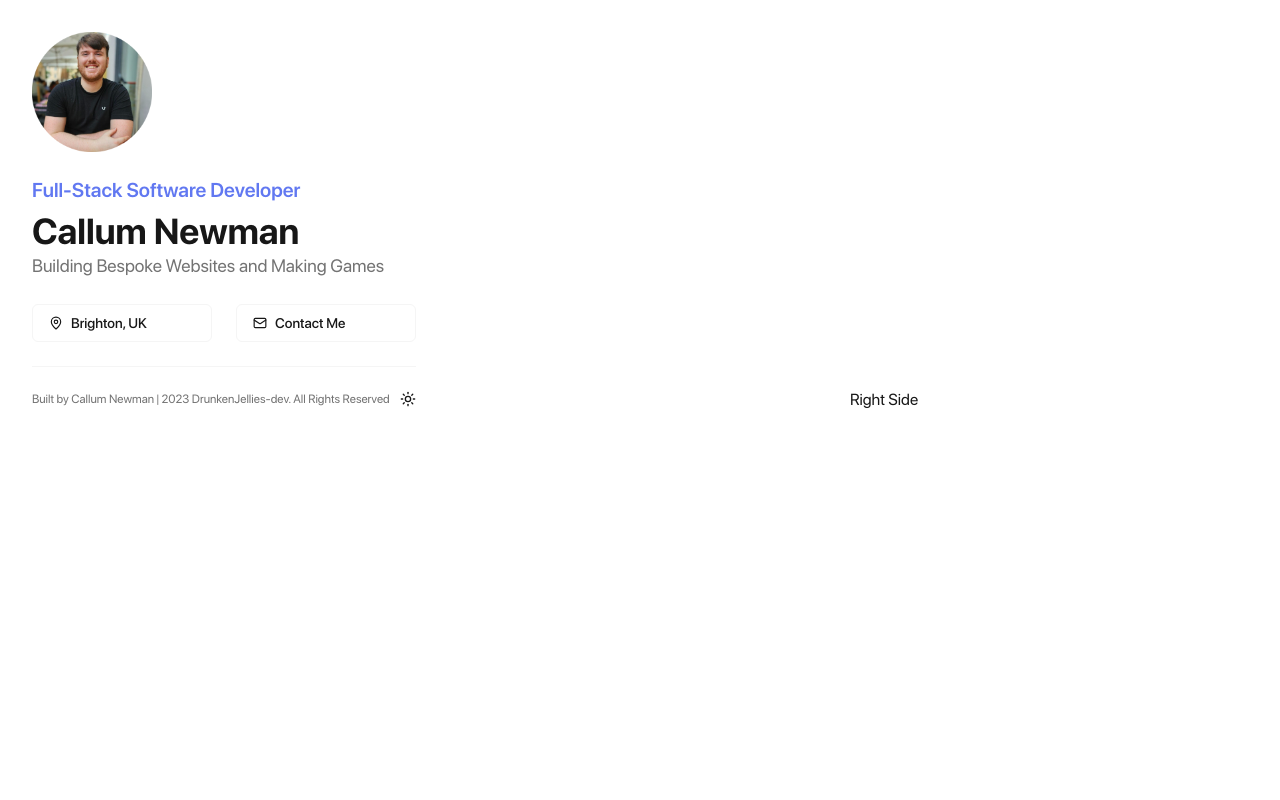
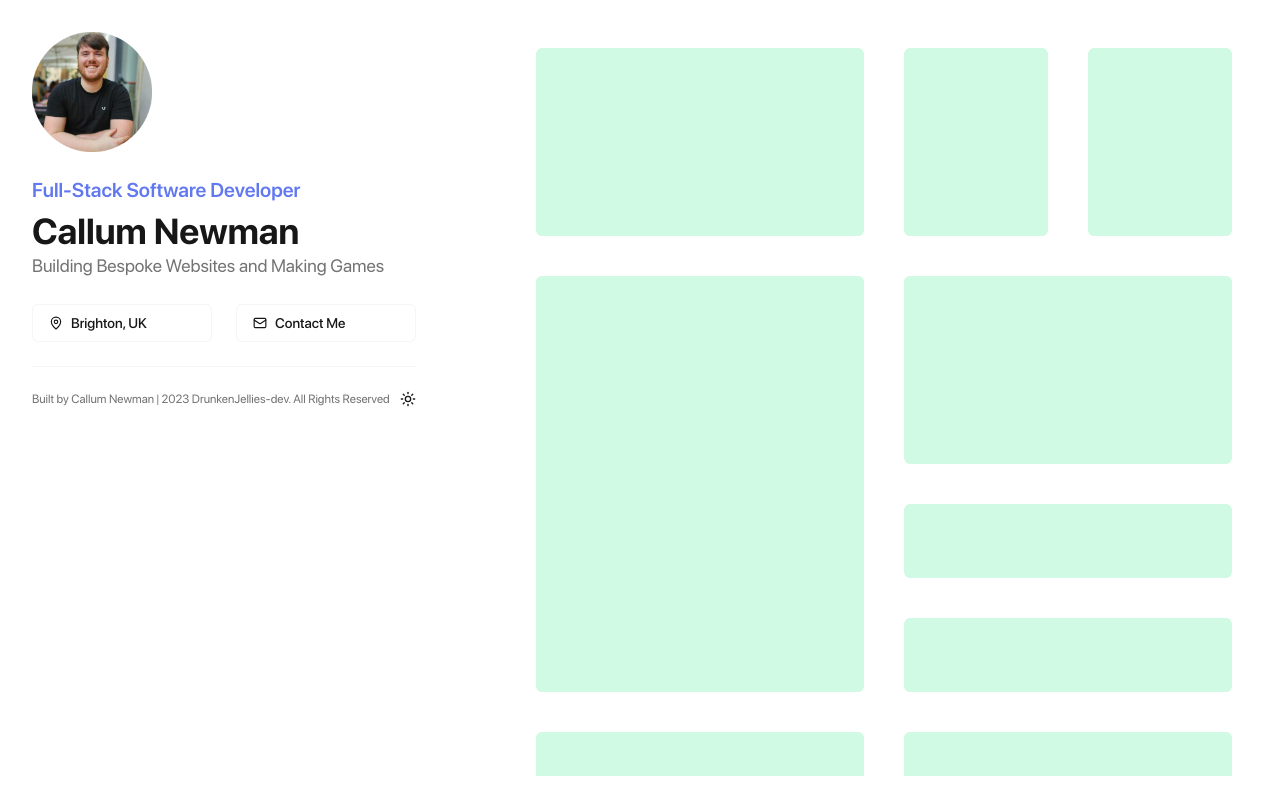
Before and after one commit to DrunkenJellies-dev/callum-newman-portfolio, a Next.js app: page / in a window 1280 px wide. Built offline with nearby package versions, Linux system fonts and the light colour scheme.

Commit message:
Created the grid model

```diff
--- a/app/page.tsx
+++ b/app/page.tsx
@@ -2,6 +2,42 @@ import { ThemeToggle } from "@/components/theme-toggle";
 import { siteConfig } from "@/config/site-config";
 import { Mail, MapPin } from "lucide-react";
 import Image from "next/image";
+
+const gridItems = new Array(64).fill(0);
+const gridItems2 = [
+  {
+    className: "rounded-md bg-emerald-100 col-span-2 row-span-2",
+  },
+  {
+    className: "rounded-md bg-emerald-100 col-span-1 row-span-2",
+  },
+  {
+    className: "rounded-md bg-emerald-100 col-span-1 row-span-2",
+  },
+  {
+    className: "rounded-md bg-emerald-100 col-span-2 row-span-4",
+  },
+  {
+    className: "rounded-md bg-emerald-100 col-span-2 row-span-2",
+  },
+  {
+    className: "rounded-md bg-emerald-100 col-span-2 row-span-1",
+  },
+  {
+    className: "rounded-md bg-emerald-100 col-span-2 row-span-1",
+  },
+  {
+    className: "rounded-md bg-emerald-100 col-span-2 row-span-1",
+  },
+  {
+    className: "rounded-md bg-emerald-100 col-span-2 row-span-2",
+  },
+  {
+    className: "rounded-md bg-emerald-100 col-span-2 row-span-1",
+  },
+];
+
+console.log(gridItems);
 
 export default function Home() {
   return (
@@ -29,9 +65,7 @@ export default function Home() {
             {/* Full Name */}
             <h1 className="text-4xl font-bold mt-2">{siteConfig.creator}</h1>
             {/* Bio */}
-            <p className="text-lg text-neutral-500">
-              {siteConfig.bio}
-            </p>
+            <p className="text-lg text-neutral-500">{siteConfig.bio}</p>
           </div>
           {/* Buttons */}
           <div className="flex items-center gap-6 justify-between">
@@ -62,8 +96,14 @@ export default function Home() {
       </div>
       {/* Right Side */}
       <div className="flex-1 p-6 h-full w-full gap-10">
-        <div className="dark:bg-emerald-700 rounded-md h-full flex items-center justify-center">
-          Right Side
+        {/* Grid Container */}
+        <div className="w-full h-full grid grid-cols-4 auto-rows-[74px] gap-10 overflow-y-auto p-6">
+          {/* Grid Items */}
+          {gridItems2.map((item, index) => {
+            return (
+              <div className={item.className} key={index}/>
+            );
+          })}
         </div>
       </div>
     </main>
```
